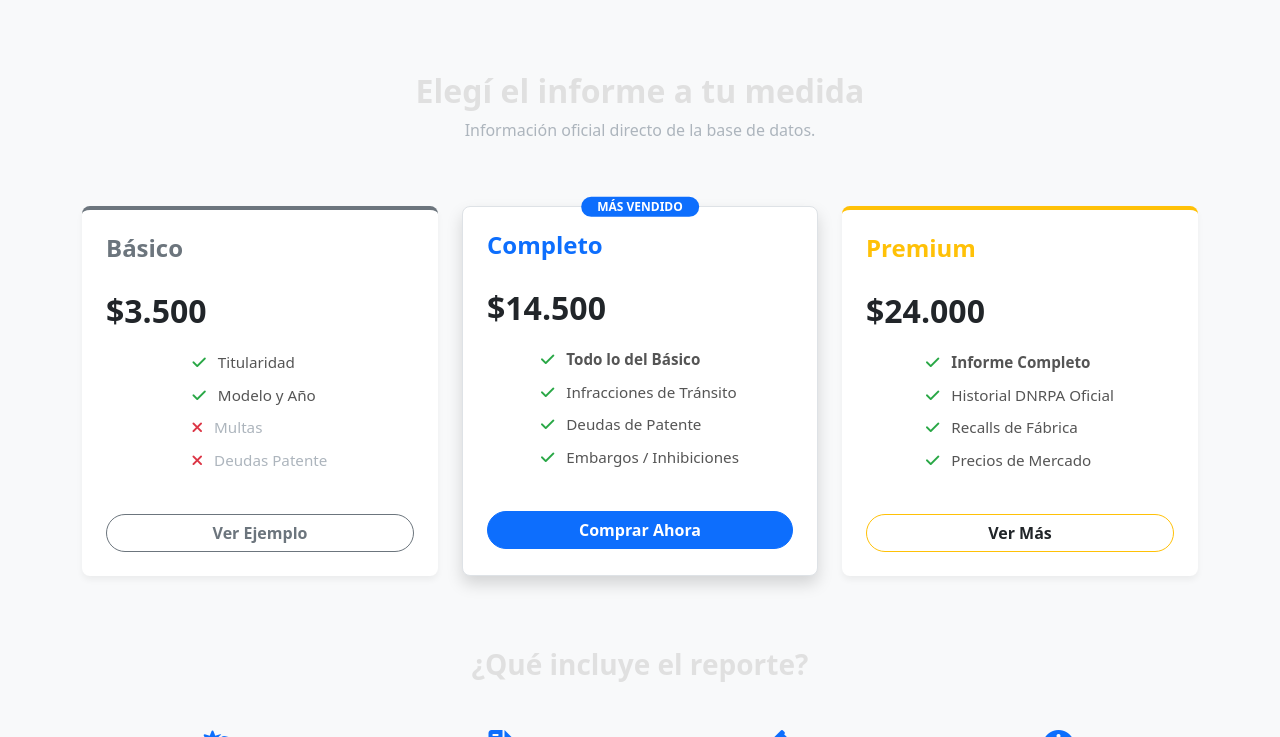
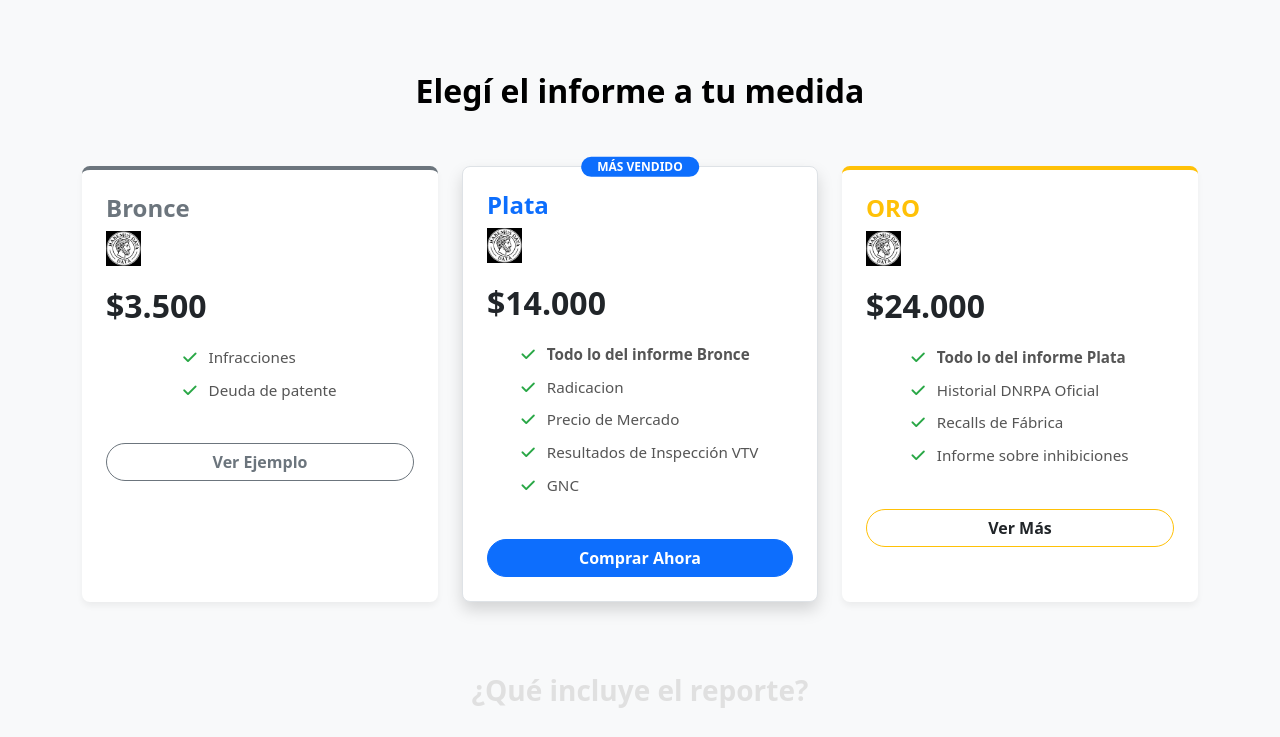
Before and after one commit to GabrielR1988/HabemusData, a Flask app: page / in a window 1280 px wide. Shown: the part 594-1331 px from the top of the page. Run offline with Flask 3, Linux system fonts and the light colour scheme.

Commit message:
prueba de tarjetas 1

```diff
--- a/templates/inicio.html
+++ b/templates/inicio.html
@@ -95,8 +95,7 @@
 
     <div class="row text-center mb-5 mt-5">
         <div class="col-12">
-            <h2 class="fw-bold">Elegí el informe a tu medida</h2>
-            <p class="text-muted">Información oficial directo de la base de datos.</p>
+            <h2 class="fw-bold" style="color: #000000 !important;">Elegí el informe a tu medida</h2>
         </div>
     </div>
 
@@ -104,15 +103,14 @@
 
         <div class="col">
             <div class="card price-card card-lite p-4">
-                <h4 class="fw-bold text-secondary">Básico</h4>
+                <h4 class="fw-bold text-secondary">Bronce </h4>
+                <img src="{{ url_for('static', filename='LogoBN.png') }}" alt="HabemusData" width="35" height="35" class="d-inline-block align-text-top">
                 <div class="my-3">
                     <span class="price-amount">$3.500</span>
                 </div>
                 <ul class="list-unstyled feature-list text-start mx-auto" style="max-width: 250px;">
-                    <li><i class="fas fa-check"></i> Titularidad</li>
-                    <li><i class="fas fa-check"></i> Modelo y Año</li>
-                    <li class="text-muted"><i class="fas fa-times text-danger"></i> Multas</li>
-                    <li class="text-muted"><i class="fas fa-times text-danger"></i> Deudas Patente</li>
+                    <li><i class="fas fa-check"></i> Infracciones </li>
+                    <li><i class="fas fa-check"></i> Deuda de patente </li>
                 </ul>
                 <a href="{{ url_for('registro') }}" class="btn btn-outline-secondary rounded-pill mt-3 w-100 fw-bold">Ver Ejemplo</a>
             </div>
@@ -121,15 +119,17 @@
         <div class="col">
             <div class="card price-card card-full p-4 border shadow">
                 <span class="badge bg-primary position-absolute top-0 start-50 translate-middle rounded-pill px-3">MÁS VENDIDO</span>
-                <h4 class="fw-bold text-primary">Completo</h4>
+                <h4 class="fw-bold text-primary">Plata </h4>
+                <img src="{{ url_for('static', filename='LogoBN.png') }}" alt="HabemusData" width="35" height="35" class="d-inline-block align-text-top">
                 <div class="my-3">
-                    <span class="price-amount">$14.500</span>
+                    <span class="price-amount">$14.000</span>
                 </div>
                 <ul class="list-unstyled feature-list text-start mx-auto" style="max-width: 250px;">
-                    <li><i class="fas fa-check"></i> <strong>Todo lo del Básico</strong></li>
-                    <li><i class="fas fa-check"></i> Infracciones de Tránsito</li>
-                    <li><i class="fas fa-check"></i> Deudas de Patente</li>
-                    <li><i class="fas fa-check"></i> Embargos / Inhibiciones</li>
+                    <li><i class="fas fa-check"></i> <strong>Todo lo del informe Bronce</strong></li>
+                    <li><i class="fas fa-check"></i> Radicacion</li>
+                    <li><i class="fas fa-check"></i> Precio de Mercado</li>
+                    <li><i class="fas fa-check"></i> Resultados de Inspección VTV</li>
+                    <li><i class="fas fa-check"></i> GNC</li>
                 </ul>
                 <a href="{{ url_for('registro') }}" class="btn btn-primary rounded-pill mt-3 w-100 fw-bold">Comprar Ahora</a>
             </div>
@@ -137,15 +137,16 @@
 
         <div class="col">
             <div class="card price-card card-premium p-4">
-                <h4 class="fw-bold text-warning">Premium</h4>
+                <h4 class="fw-bold text-warning">ORO </h4>
+                <img src="{{ url_for('static', filename='LogoBN.png') }}" alt="HabemusData" width="35" height="35" class="d-inline-block align-text-top">
                 <div class="my-3">
                     <span class="price-amount">$24.000</span>
                 </div>
                 <ul class="list-unstyled feature-list text-start mx-auto" style="max-width: 250px;">
-                    <li><i class="fas fa-check"></i> <strong>Informe Completo</strong></li>
+                    <li><i class="fas fa-check"></i> <strong>Todo lo del informe Plata</strong></li>
                     <li><i class="fas fa-check"></i> Historial DNRPA Oficial</li>
                     <li><i class="fas fa-check"></i> Recalls de Fábrica</li>
-                    <li><i class="fas fa-check"></i> Precios de Mercado</li>
+                    <li><i class="fas fa-check"></i> Informe sobre inhibiciones</li>
                 </ul>
                 <a href="{{ url_for('registro') }}" class="btn btn-outline-warning text-dark rounded-pill mt-3 w-100 fw-bold">Ver Más</a>
             </div>
```
